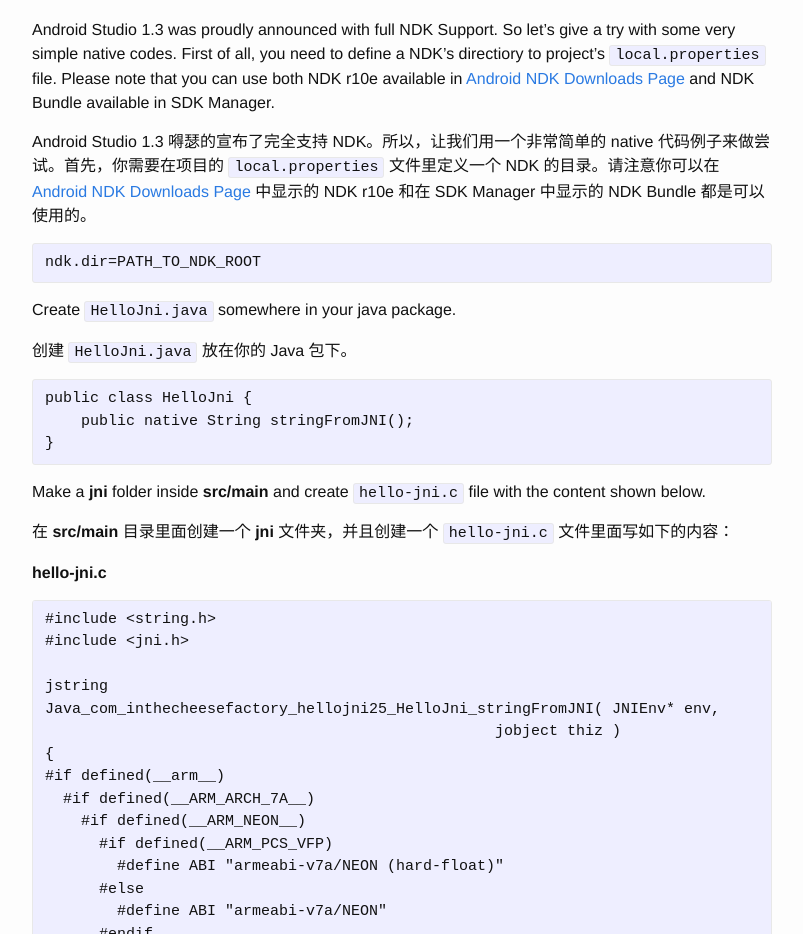
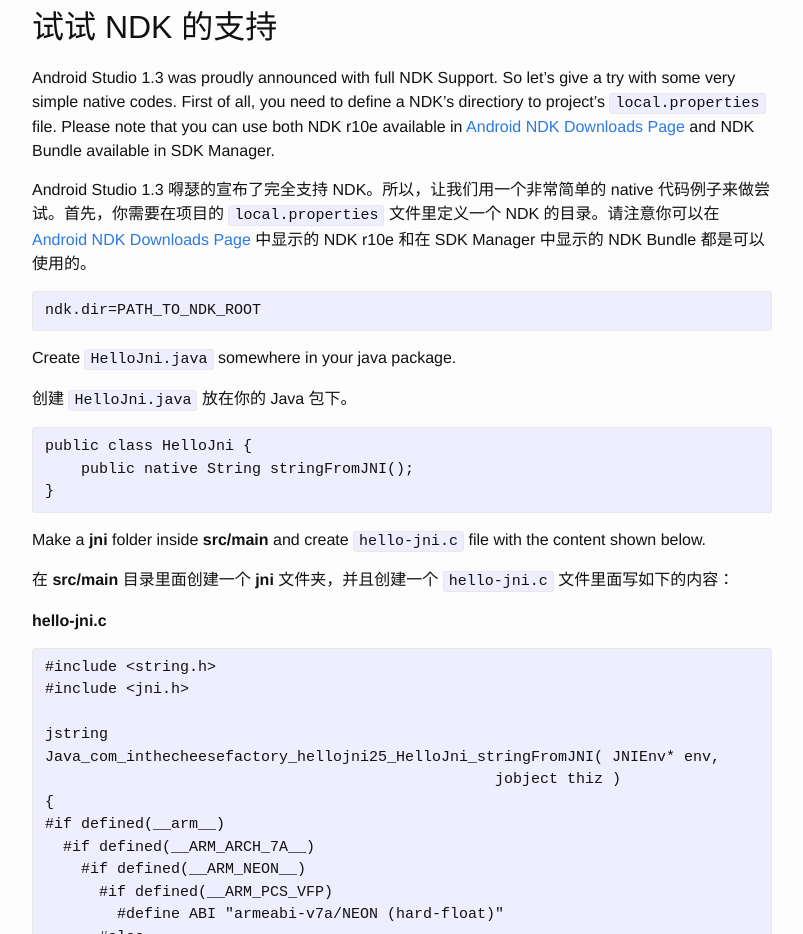
Before and after one commit to MrFuFuFu/mrfufufu.github.io, a Jekyll site: the page built from _posts/2015-07-17-Translate_New_Android_Gradle_Build_Tools.markdown, in a window 1280 px wide. Shown: the part 5466-6400 px from the top of the page, without its empty margins (238-1041 px from the left). Built offline with Jekyll 4.4.1, drawn with Linux system fonts in a browser that asks for light colours; Markdown is read by kramdown in place of the engine named in the settings.

```diff
--- a/_posts/2015-07-17-New_Android_Gradle_Build_Tools.markdown
+++ b/_posts/2015-07-17-New_Android_Gradle_Build_Tools.markdown
@@ -139,7 +139,7 @@ dependencies {
 
 ![run](https://raw.githubusercontent.com/MrFuFuFu/Codelab/master/Gradle/run.png)
 
-试试 NDK 的支持
+##试试 NDK 的支持
 
 Android Studio 1.3 嘚瑟的宣布了完全支持 NDK。所以，让我们用一个非常简单的 native 代码例子来做尝试。首先，你需要在项目的 `local.properties` 文件里定义一个 NDK 的目录。请注意你可以在 [Android NDK Downloads Page](https://developer.android.com/ndk/downloads/index.html) 中显示的 NDK r10e 和在 SDK Manager 中显示的 NDK Bundle 都是可以使用的。
 
--- a/_posts/2015-07-17-Translate_New_Android_Gradle_Build_Tools.markdown
+++ b/_posts/2015-07-17-Translate_New_Android_Gradle_Build_Tools.markdown
@@ -176,9 +176,9 @@ And then simply run it. Everything works fine as expected with the more meaningf
 ![run](https://raw.githubusercontent.com/MrFuFuFu/Codelab/master/Gradle/run.png)
 
 
-Give NDK support a try
+##Give NDK support a try
 
-试试 NDK 的支持
+##试试 NDK 的支持
 
 Android Studio 1.3 was proudly announced with full NDK Support. So let's give a try with some very simple native codes. First of all, you need to define a NDK's directiory to project's `local.properties` file. Please note that you can use both NDK r10e available in [Android NDK Downloads Page](https://developer.android.com/ndk/downloads/index.html) and NDK Bundle available in SDK Manager.
 
```
